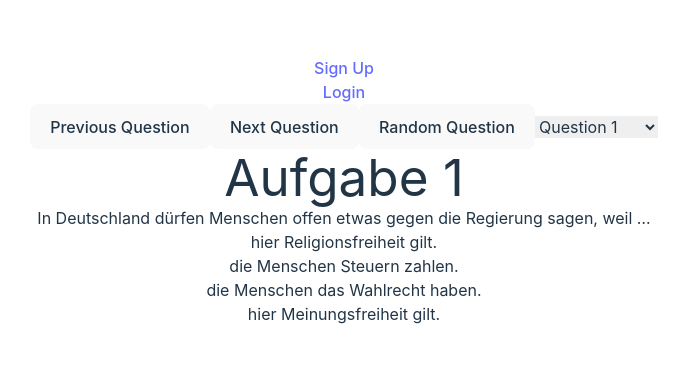
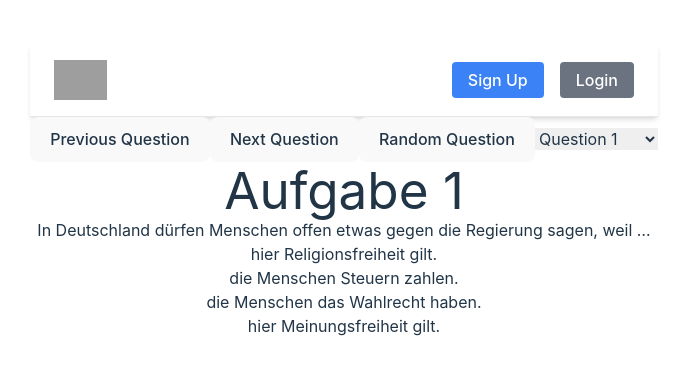
Before and after one commit to JoshRBeck/bamfclone, a React (Vite) app: page / in a window 1280 px wide. Shown: the part 209-584 px from the top of the page, without its empty margins (296-985 px from the left). Built offline with nearby package versions, Linux system fonts and the light colour scheme; grey boxes are pictures that could not be loaded.

Commit message:
"Fixed the Question Import"

```diff
--- a/src/components/Navbar.tsx
+++ b/src/components/Navbar.tsx
@@ -2,15 +2,36 @@ import { Link } from "react-router-dom";
 
 const Navbar: React.FC = () => {
   return (
-    <nav>
-      <ul>
-        <li>
-          <Link to="/signup">Sign Up</Link>
-        </li>
-        <li>
-          <Link to="/login">Login</Link>
-        </li>
-      </ul>
+    <nav className="bg-white border-b shadow-md">
+      <div className="container mx-auto flex justify-between items-center py-4 px-6">
+
+        {/* Left Side - Logo/Image */}
+        <div className="flex items-center">
+          <img src="your-logo-url.png" alt="Logo" className="h-10" />
+        </div>
+
+        {/* Right Side - Links */}
+        <div>
+          <ul className="flex space-x-4">
+            <li>
+              <Link
+                to="/signup"
+                className="bg-blue-500 text-white px-4 py-2 rounded hover:bg-blue-600 transition duration-300"
+              >
+                Sign Up
+              </Link>
+            </li>
+            <li>
+              <Link
+                to="/login"
+                className="bg-gray-500 text-white px-4 py-2 rounded hover:bg-gray-600 transition duration-300"
+              >
+                Login
+              </Link>
+            </li>
+          </ul>
+        </div>
+      </div>
     </nav>
   );
 };
--- a/src/components/QuestionLogic.tsx
+++ b/src/components/QuestionLogic.tsx
@@ -1,6 +1,6 @@
 import React, { useState } from "react";
 import questionItems from "../questions.json";
-import QuestionComponent from "./Question";
+import QuestionComponent from "./question"
 
 const QuestionLogic: React.FC = () => {
   const [currentQuestionIndex, setCurrentQuestionIndex] = useState(0);
```
